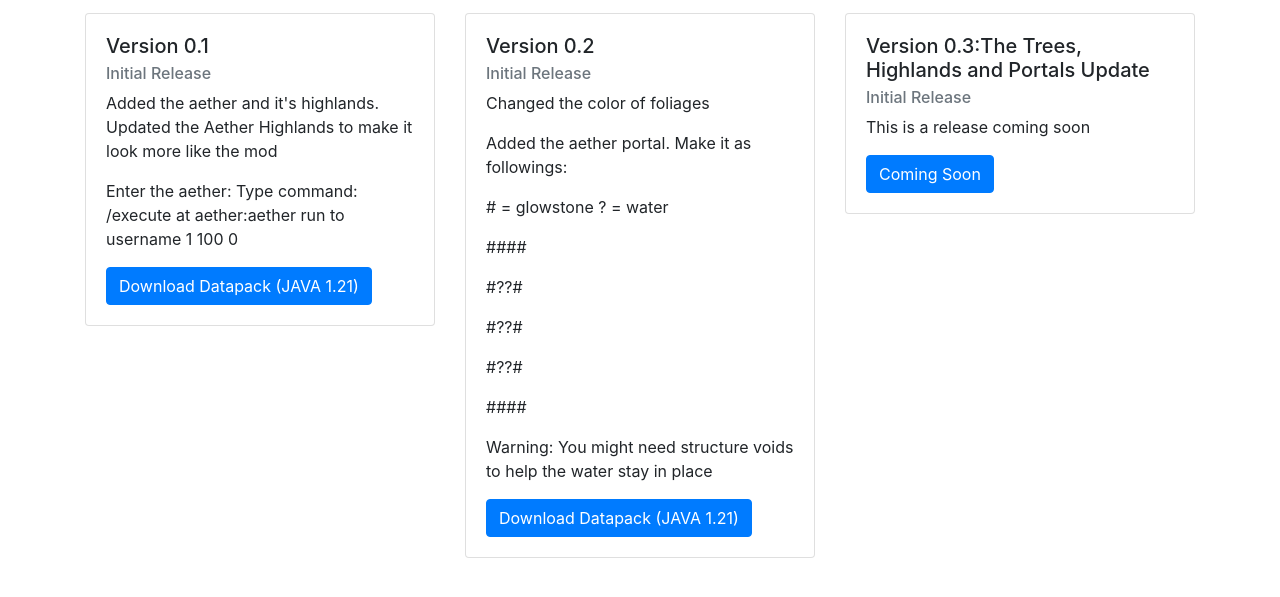
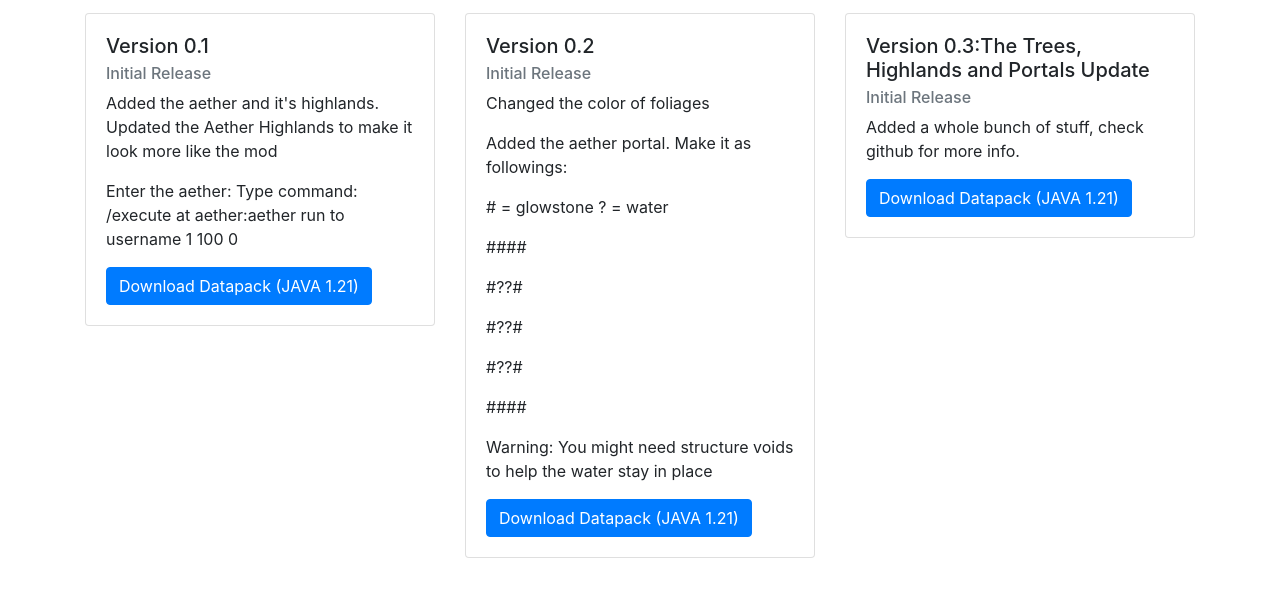
Before and after one commit to RELboss/A-Vanilla-Aether, a plain HTML site: page index.html in a window 1280 px wide. Shown: the part 145-742 px from the top of the page. Drawn offline with nearby package versions, Linux system fonts and the light colour scheme.

Commit message:
Update index.html

```diff
--- a/index.html
+++ b/index.html
@@ -70,8 +70,8 @@ Make it as followings:
                     <div class="card-body">
                         <h5 class="card-title">Version 0.3:The Trees, Highlands and Portals Update</h5>
                         <h6 class="card-subtitle mb-2 text-muted">Initial Release</h6>
-                        <p class="card-text">This is a release coming soon</p>
-                        <a href="https://example.com" class="btn btn-primary">Coming Soon</a>
+                        <p class="card-text">Added a whole bunch of stuff, check github for more info.</p>
+                        <a href="https://github.com/RELboss/A-Vanilla-Aether/releases/download/03/A-Vanilla-Aether.v0.3.zip" class="btn btn-primary">Download Datapack (JAVA 1.21)</a>
                     </div>
                 </div>
             </div>
```
